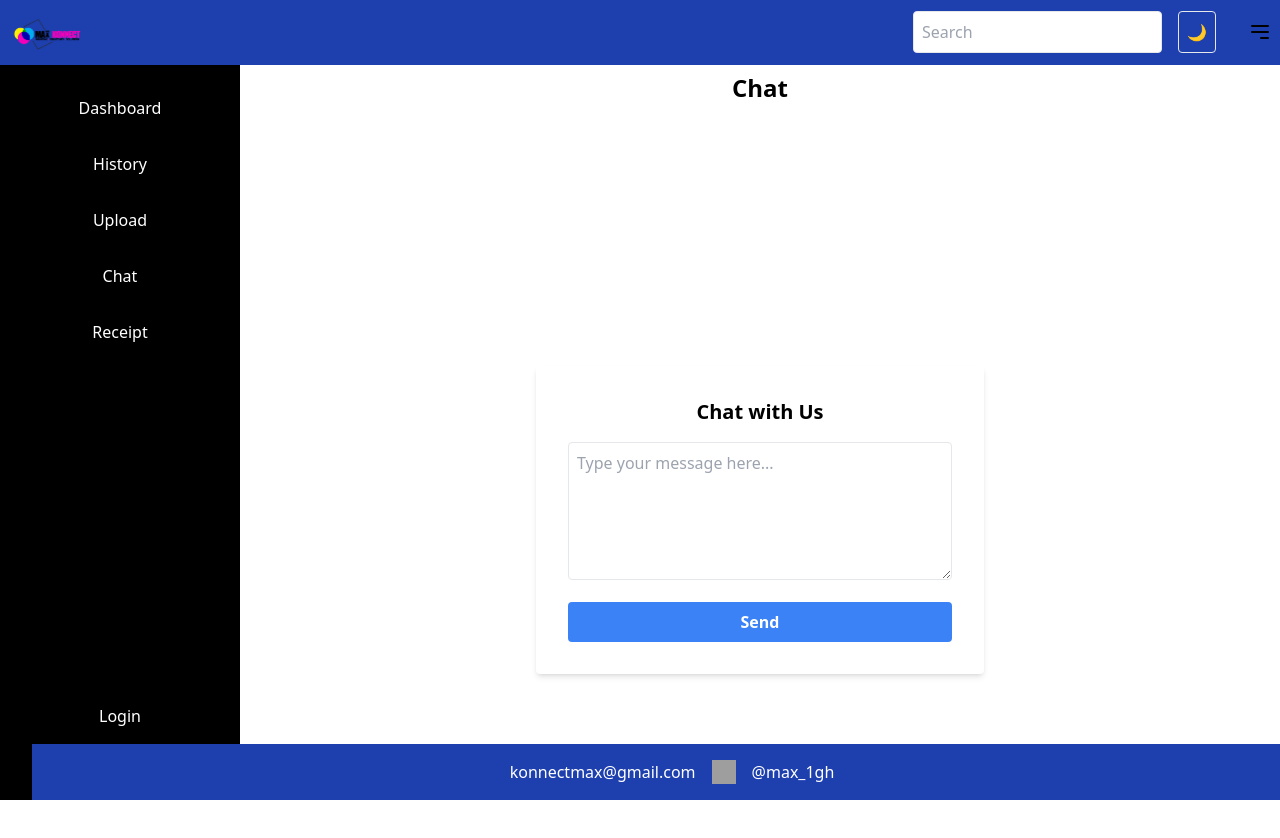
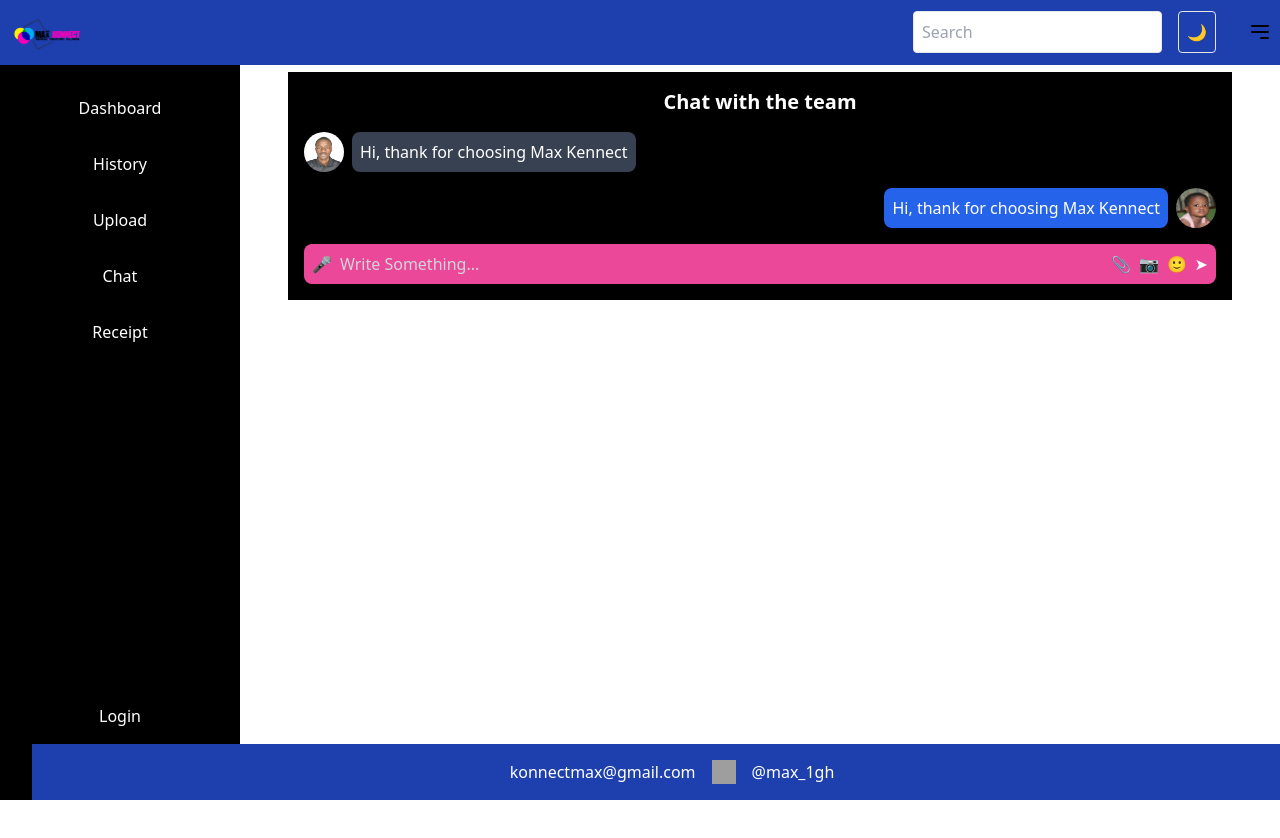
Before and after one commit to Maxzyto/Max_konnect, a React (Vite) app: page /chat in a window 1280 px wide. Shown: the top 838 px of the page. After the commit the page ends 800 px from the top, so only its background shows below. Built offline with nearby package versions, Linux system fonts and the light colour scheme; grey boxes are pictures that could not be loaded.

Commit message:
user and team images added

```diff
--- a/src/pages/Chat.jsx
+++ b/src/pages/Chat.jsx
@@ -1,27 +1,92 @@
-import React from 'react'
+// src/components/Chat.jsx
+import React, { useState } from "react";
 
-const Chat = () => {
+function Chat({ user }) {
+  const [messages, setMessages] = useState([
+    {
+      text: "Hi, thank for choosing Max Kennect",
+      sender: "team",
+      image: "/public/team1.jpg",
+    },
+    {
+      text: "Hi, thank for choosing Max Kennect",
+      sender: "user",
+      image: "/public/user1.jpg",
+    },
+  ]);
+  const [newMessage, setNewMessage] = useState("");
+
+  const handleSendMessage = () => {
+    if (newMessage.trim()) {
+      setMessages([
+        ...messages,
+        {
+          text: newMessage,
+          sender: "user",
+          image: user?.image || "default.jpg",
+        },
+      ]); // Use user image if available
+      setNewMessage("");
+    }
+  };
+
   return (
-    <div>
-      <h1 className="text-2xl font-semibold mb-4 text-center">Chat</h1>
-      <div className="flex flex-col items-center justify-center h-screen p-4">
-        <div className="bg-white p-8 rounded shadow-md w-full max-w-md">
-          <h2 className="text-xl font-semibold mb-4 text-center">Chat with Us</h2>
-          <textarea
-            className="w-full p-2 border rounded focus:outline-none focus:ring focus:border-blue-300"
-            rows="5"
-            placeholder="Type your message here..."
-          ></textarea>
-          <button
-            type="submit"
-            className="w-full bg-blue-500 hover:bg-blue-700 text-white font-bold py-2 rounded focus:outline-none focus:ring focus:ring-blue-300 mt-4"
+    <div className="bg-black text-white p-4 flex flex-col h-full">
+      <h2 className="text-xl font-semibold mb-4 text-center">
+        Chat with the team
+      </h2>
+      <div className="flex-1 overflow-y-auto space-y-4">
+        {messages.map((message, index) => (
+          <div
+            key={index}
+            className={`flex ${
+              message.sender === "user" ? "justify-end" : "justify-start"
+            }`}
           >
-            Send
-          </button>
-        </div>
+            <div className="flex items-start">
+              {message.sender === "team" && (
+                <img
+                  src={message.image}
+                  alt="Team"
+                  className="w-10 h-10 rounded-full mr-2"
+                />
+              )}
+              <div
+                className={`rounded-lg p-2 ${
+                  message.sender === "user" ? "bg-blue-600" : "bg-gray-700"
+                }`}
+              >
+                {message.text}
+              </div>
+              {message.sender === "user" && (
+                <img
+                  src={message.image}
+                  alt="User"
+                  className="w-10 h-10 rounded-full ml-2"
+                />
+              )}
+            </div>
+          </div>
+        ))}
+      </div>
+      <div className="mt-4 flex items-center bg-pink-500 rounded-lg p-2">
+        <button className="text-white mr-2">🎤</button>
+        <input
+          type="text"
+          value={newMessage}
+          onChange={(e) => setNewMessage(e.target.value)}
+          placeholder="Write Something..."
+          className="flex-1 bg-transparent border-none outline-none text-white placeholder-gray-300"
+        />
+        <button className="text-white ml-2">📎</button>
+        <button className="text-white ml-2">📷</button>
+        <button className="text-white ml-2">🙂</button>
+        <button onClick={handleSendMessage} className="text-white ml-2">
+          ➤
+        </button>
       </div>
     </div>
-  )
+  );
 }
 
-export default Chat
+export default Chat;
```
Also changed, not shown: public/team1.jpg (added), public/user1.jpg (added).
